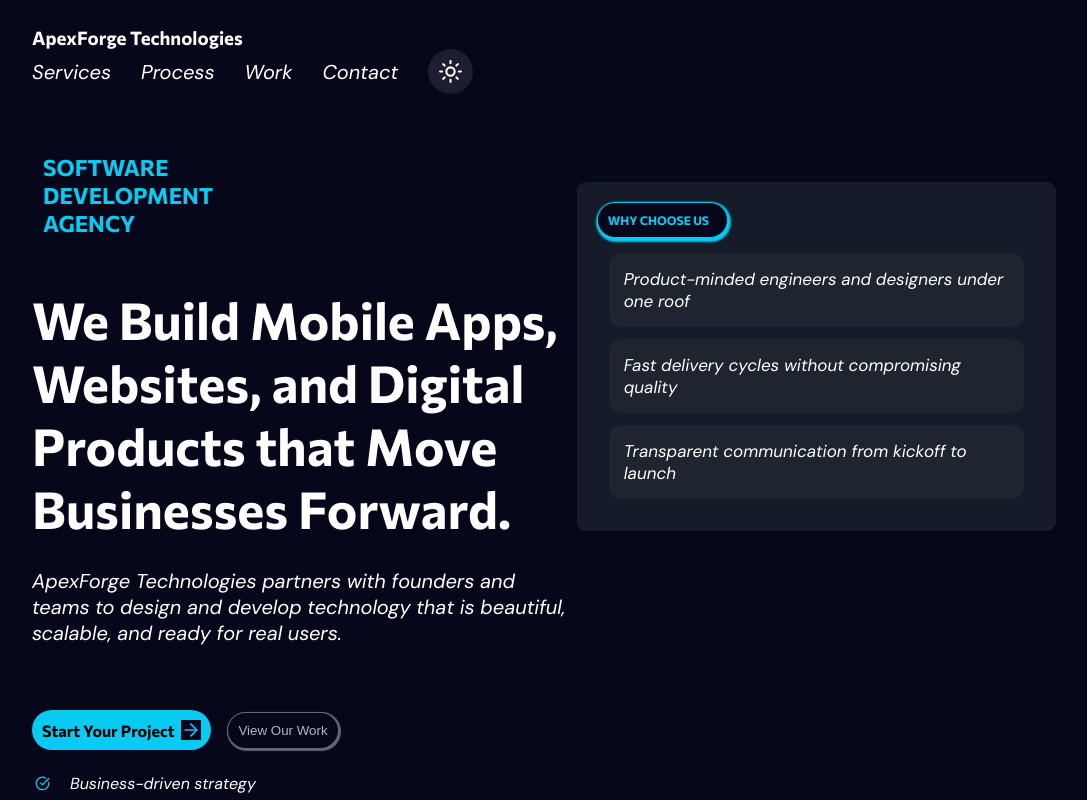
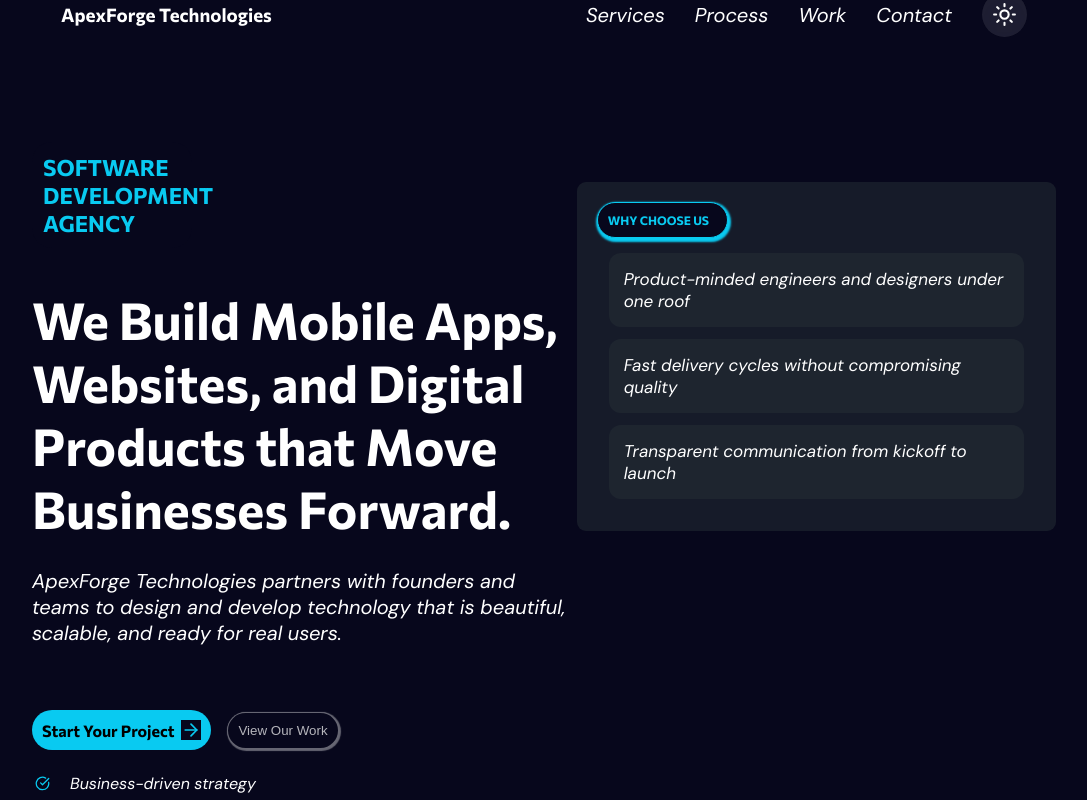
Before and after one commit to iamgreatofweb3/landing-demo-page, a React (Vite) app: page / in a window 1280 px wide. Shown: the top 800 px of the page, without its empty margins (96-1183 px from the left). Built offline with nearby package versions, Linux system fonts and the light colour scheme.

Commit message:
changes 2

```diff
--- a/src/Header.css
+++ b/src/Header.css
@@ -12,6 +12,13 @@
     */
 
     position: fixed;
+    top: -8px;
+    left: 0;
+    right: 0;
+    z-index: 999;
+    display: flex;
+    align-items: center;
+    justify-content: space-around;
 
 }
 .left-header {
```
